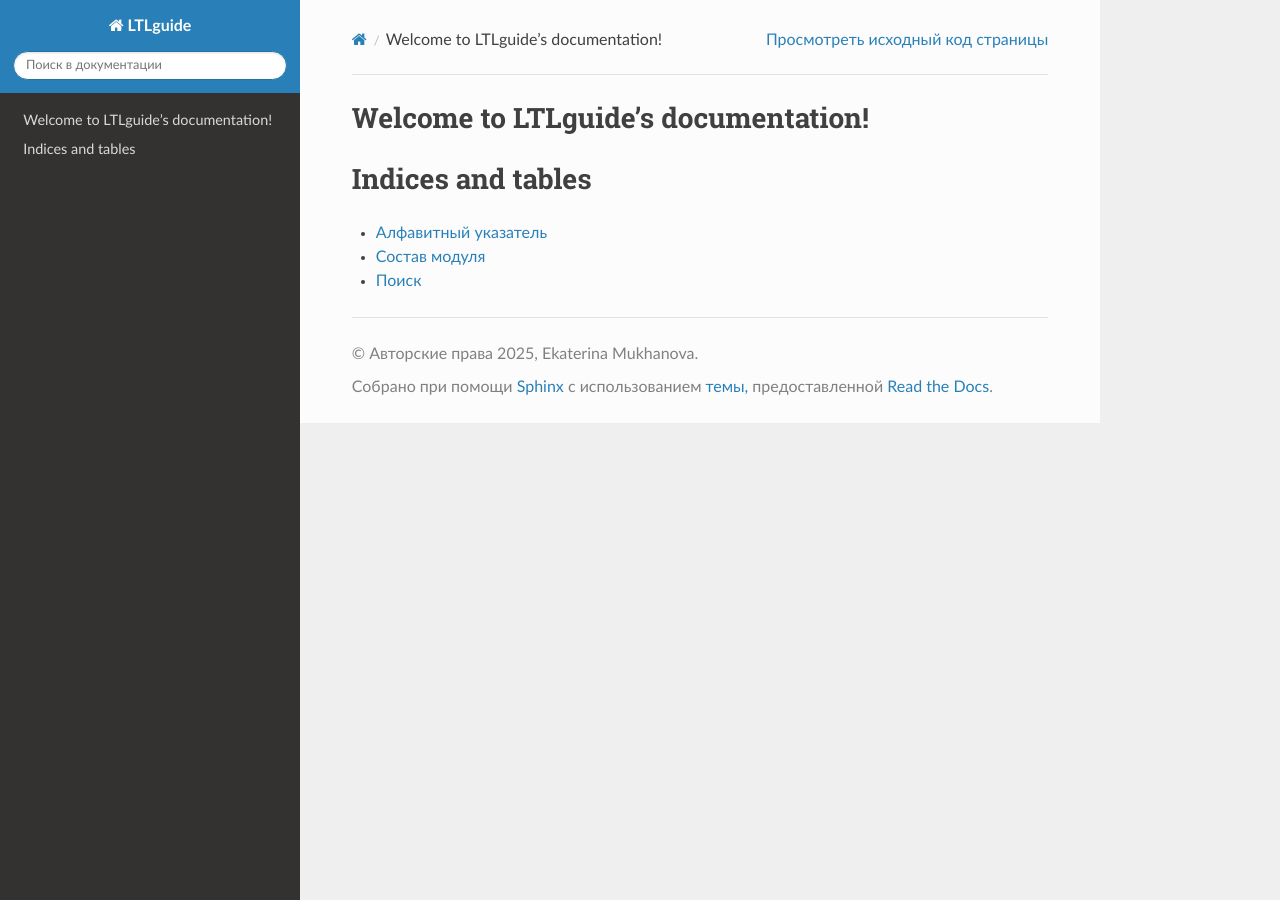
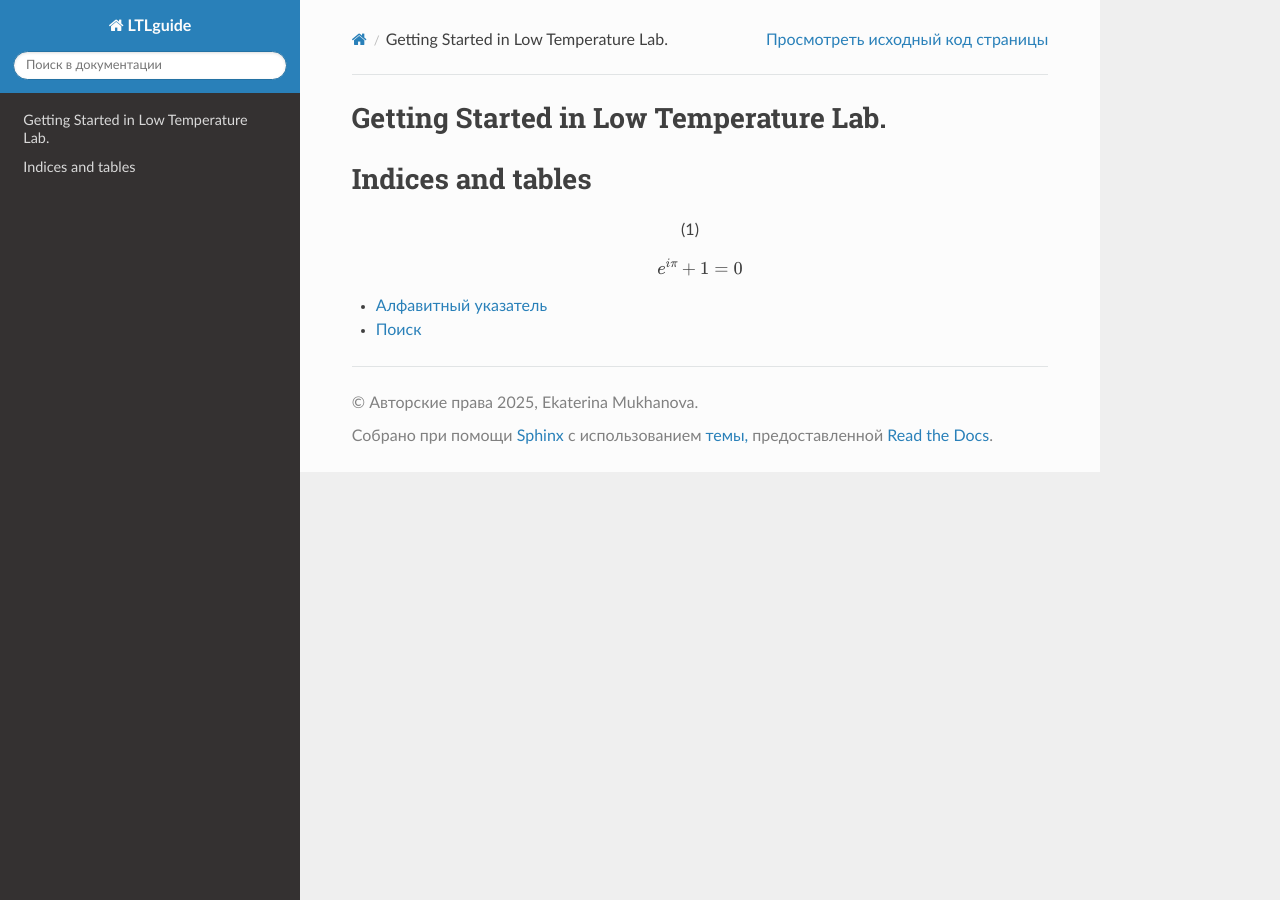
Before and after one commit to MukhanovaE/LTL_guide, a Sphinx documentation site: the page built from docs/index.rst, in a window 1280 px wide. Built offline with Sphinx 7.4.7 and the Read the Docs theme 3.1.0, drawn with Linux system fonts in a browser that asks for light colours.

Commit message:
Initial commit: Sphinx documentation

```diff
--- a/docs/index.rst
+++ b/docs/index.rst
@@ -3,7 +3,7 @@
    You can adapt this file completely to your liking, but it should at least
    contain the root `toctree` directive.
 
-Welcome to LTLguide's documentation!
+Getting Started in Low Temperature Lab.
 ====================================
 
 .. toctree::
@@ -15,6 +15,10 @@ Welcome to LTLguide's documentation!
 Indices and tables
 ==================
 
+.. math::
+   :label: eq-euler
+
+   e^{i \pi} + 1 = 0
+
 * :ref:`genindex`
-* :ref:`modindex`
 * :ref:`search`
```
